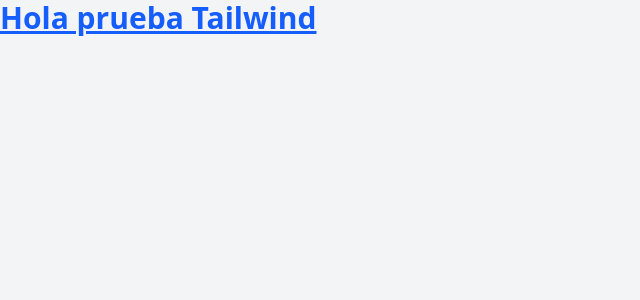
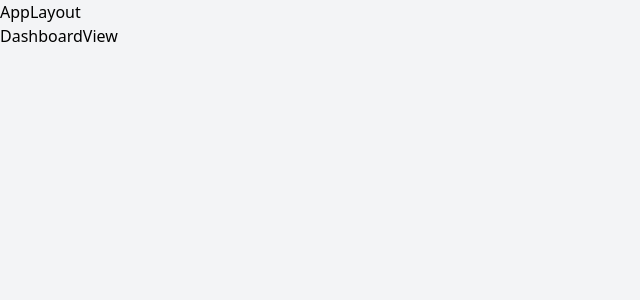
Before and after one commit to leonar2zb/uptaskfront, a React (Vite) app: page / in a window 1280 px wide. Shown: the top 300 px of the page, without its empty margins (0-640 px from the left). Built offline with nearby package versions, Linux system fonts and the light colour scheme.

Commit message:
+ Montando el sistema de rutas

```diff
--- a/index.html
+++ b/index.html
@@ -5,7 +5,7 @@
   <meta charset="UTF-8" />
   <link rel="icon" type="image/svg+xml" href="/vite.svg" />
   <meta name="viewport" content="width=device-width, initial-scale=1.0" />
-  <title>Vite + React + TS</title>
+  <title>Uptask</title>
 </head>
 
 <body class="bg-gray-100">
--- a/package.json
+++ b/package.json
@@ -13,6 +13,7 @@
     "@tailwindcss/vite": "^4.0.3",
     "react": "^18.3.1",
     "react-dom": "^18.3.1",
+    "react-router-dom": "^7.1.5",
     "tailwindcss": "^4.0.3"
   },
   "devDependencies": {
--- /dev/null
+++ b/src/layouts/AppLayout.tsx
@@ -0,0 +1,12 @@
+import { Outlet } from "react-router-dom";
+
+export default function AppLayout() {
+    return (
+        <>
+            <div>
+                AppLayout
+            </div>
+            <Outlet />
+        </>
+    )
+}
--- a/src/main.tsx
+++ b/src/main.tsx
@@ -1,9 +1,10 @@
 import { StrictMode } from 'react'
 import { createRoot } from 'react-dom/client'
 import './index.css'
+import Router from './router'
 
 createRoot(document.getElementById('root')!).render(
   <StrictMode>
-    <h1 className="text-3xl font-bold text-blue-600 underline">Hola prueba Tailwind</h1>
+    <Router />
   </StrictMode>,
 )
--- /dev/null
+++ b/src/router.tsx
@@ -0,0 +1,15 @@
+import { BrowserRouter, Routes, Route } from "react-router-dom"
+import AppLayout from "./layouts/AppLayout"
+import DashboardView from "./views/DashboardView"
+
+export default function Router() {
+    return (
+        <BrowserRouter>
+            <Routes>
+                <Route element={<AppLayout />}>
+                    <Route path="/" element={<DashboardView />} />
+                </Route>
+            </Routes>
+        </BrowserRouter>
+    )
+}
--- /dev/null
+++ b/src/views/DashboardView.tsx
@@ -0,0 +1,5 @@
+export default function DashboardView() {
+    return (
+        <>DashboardView</>
+    )
+}
```
Also changed, not shown: 1 other file (tests, documents, lock files or other folders).
